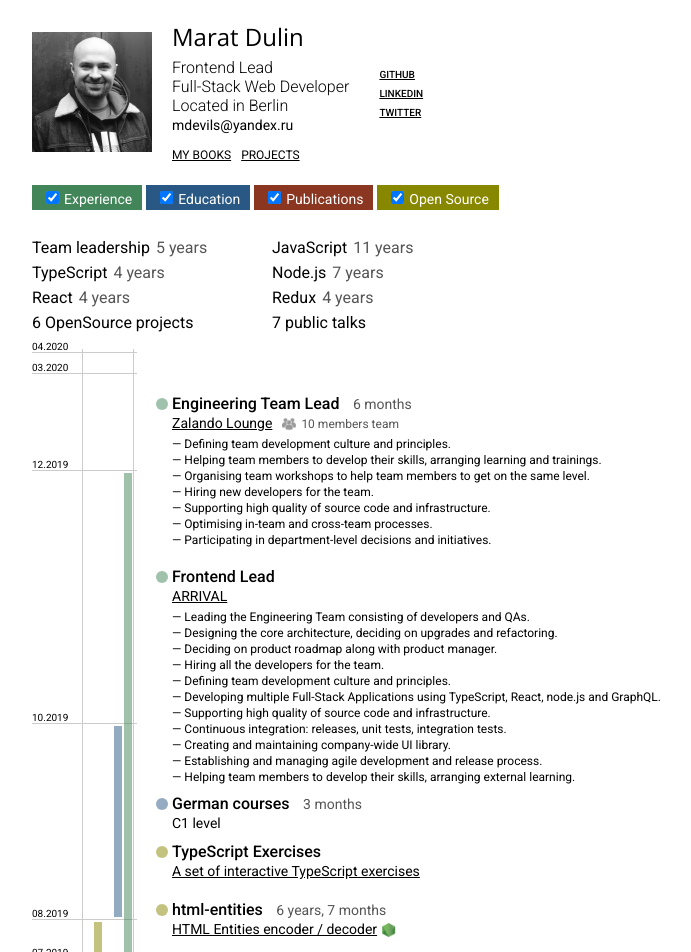
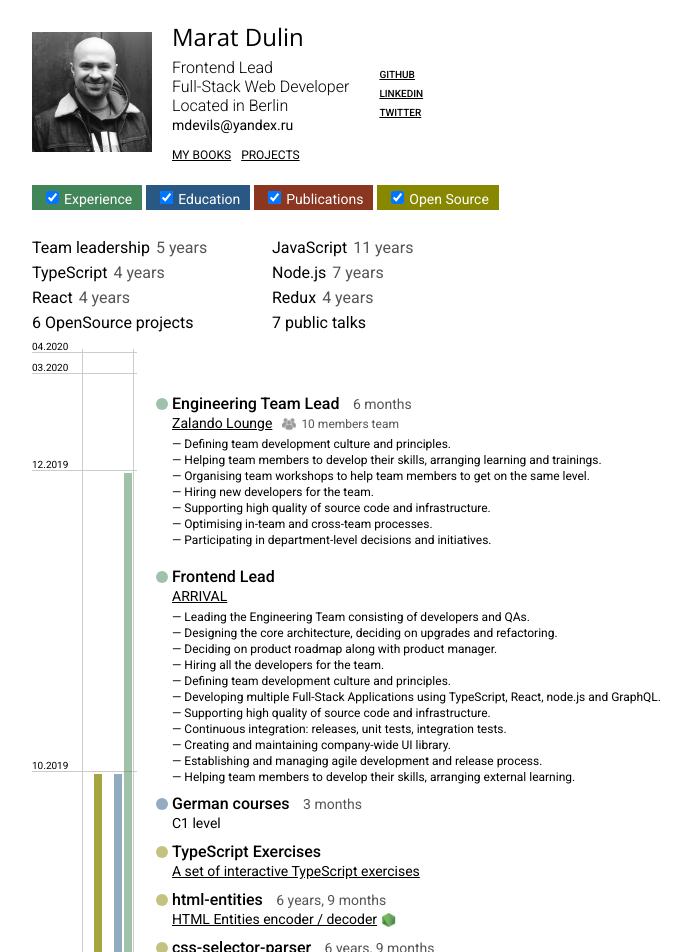
Before and after one commit to mdevils/mdevils, a React (Create React App) app: page / in a window 1280 px wide. Shown: the top 952 px of the page, without its empty margins (58-749 px from the left). Built offline with nearby package versions, Linux system fonts and the light colour scheme.

Commit message:
Update OpenSource activity

```diff
--- a/src/data/timeline.ts
+++ b/src/data/timeline.ts
@@ -322,7 +322,7 @@ export const timeline: TimelineItem[] = ([
     icon: 'npm',
     importance: 2,
     from: '2013-02',
-    to: '2019-08'
+    to: now
   },
   {
     type: 'openSource',
@@ -332,7 +332,7 @@ export const timeline: TimelineItem[] = ([
     icon: 'npm',
     importance: 2,
     from: '2013-02',
-    to: '2016-11'
+    to: now
   },
   {
     type: 'openSource',
```
